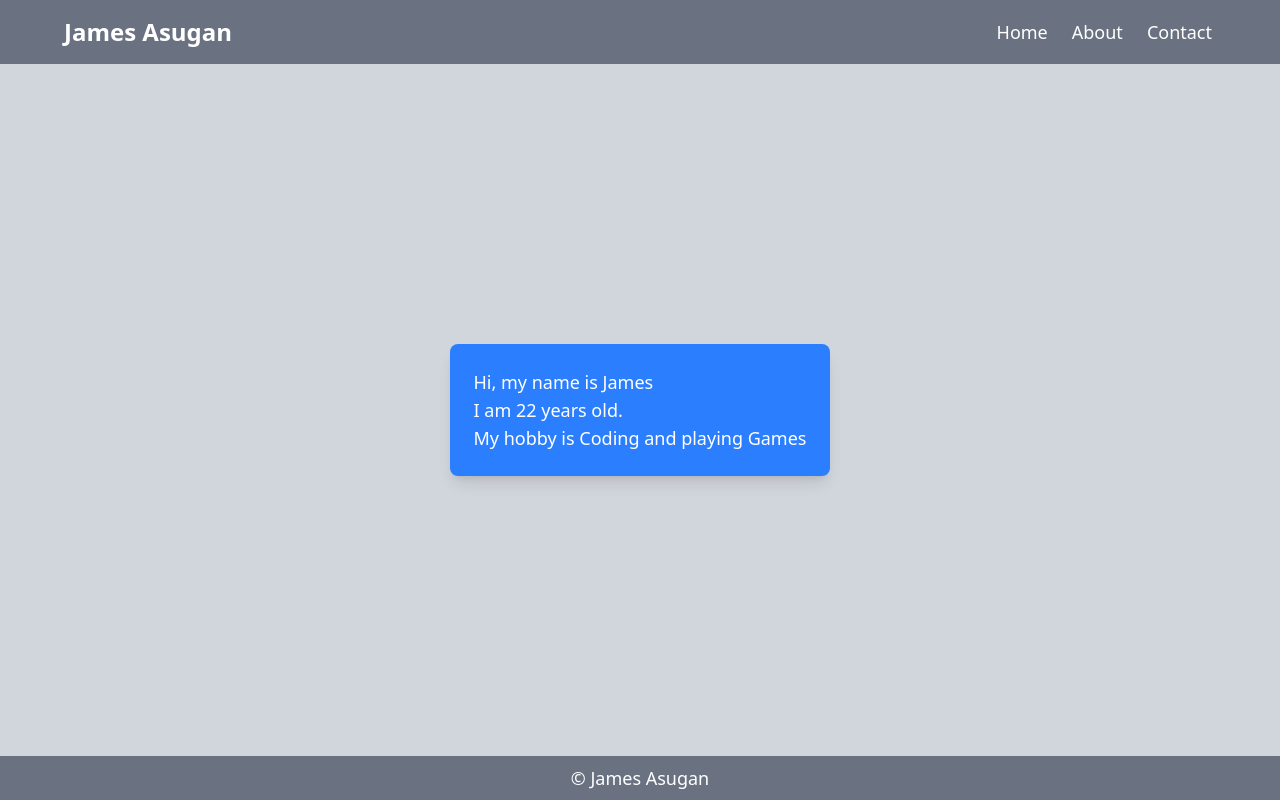
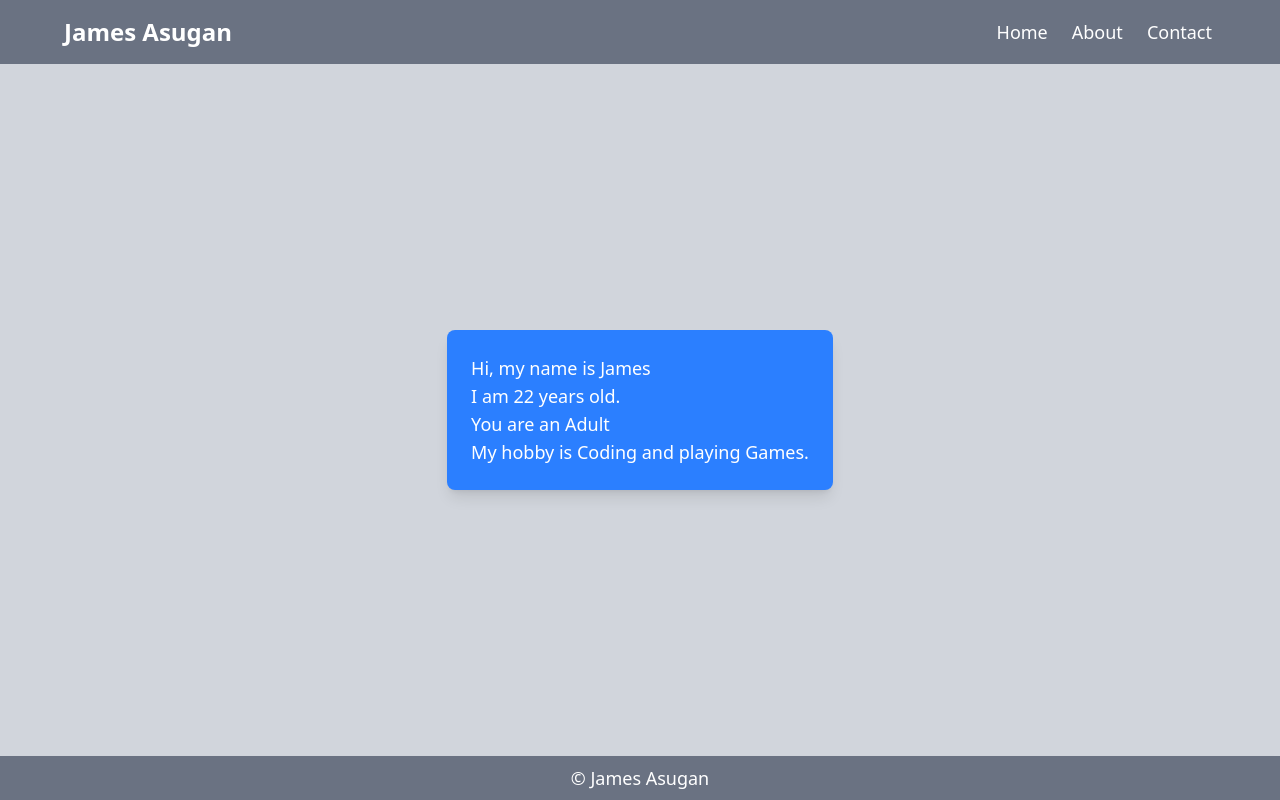
Before and after one commit to jamesasugan/100Days_of_Learning_React, a React (Vite) app: page / in a window 1280 px wide. Built offline with nearby package versions, Linux system fonts and the light colour scheme.

Commit message:
Day 7: Conditional rendering

```diff
--- a/src/App.jsx
+++ b/src/App.jsx
@@ -12,7 +12,7 @@ function App() {
       <div className='min-h-screen flex flex-col bg-gray-100 text-gray-800'>
         <Header />
         <main className='flex-grow flex'>
-          <Profile name="James" age="22" hobby="Coding and playing Games" />
+          <Profile name="James" age={22} hobby="Coding and playing Games" />
         </main>
 
         <Footer />
--- a/src/components/Profile.jsx
+++ b/src/components/Profile.jsx
@@ -4,7 +4,8 @@ const Profile = ({name, age, hobby}) => {
         <div className='bg-blue-500 text-white p-6 rounded-lg shadow-lg text-lg'>
             <h2>Hi, my name is {name}</h2>
             <p>I am {age} years old.</p>
-            <p>My hobby is {hobby}</p>
+            <p>{age >= 18 ? 'You are an Adult' : 'You are still a minor.'}</p>
+            {hobby&& <p>My hobby is {hobby}.</p>}
         </div>
     </div>
   )
```
